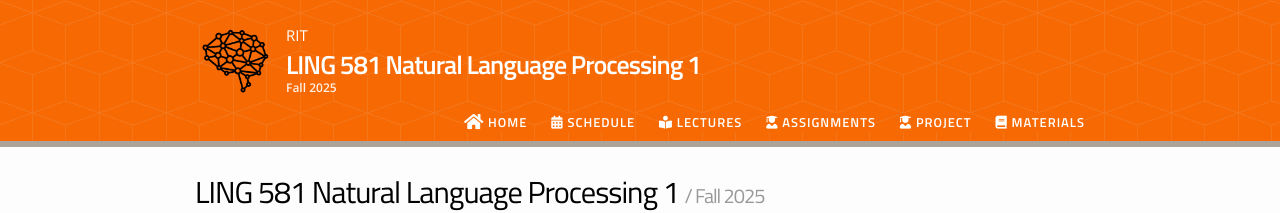
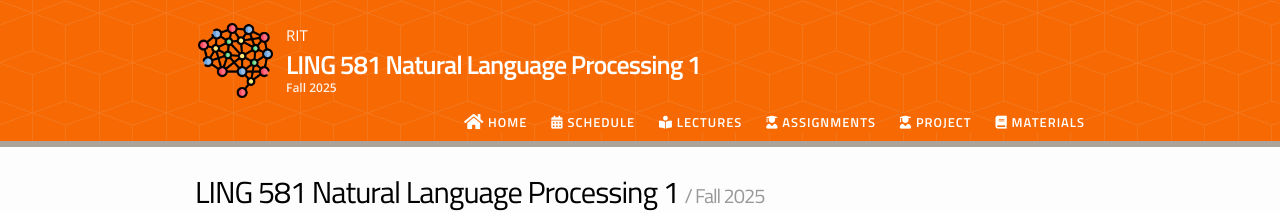
Before and after one commit to hksung/Fall25_LING581, a Jekyll site: the page built from index.md, in a window 1280 px wide. Shown: the top 213 px of the page. Built offline with Jekyll 4.4.1, drawn with Linux system fonts in a browser that asks for light colours; nearby versions of some CDN libraries.

Commit message:
Update header.html

```diff
--- a/_includes/header.html
+++ b/_includes/header.html
@@ -2,7 +2,7 @@
 
   <div class="wrapper" style="z-index: 100;">
       <table><tr>
-          <td><img width="75" src="{{ "/_images/logo.png" | prepend: site.baseurl }}" valign="middle"></td>
+          <td><img width="75" src="{{ "/_images/logo2.png" | prepend: site.baseurl }}" valign="middle"></td>
           <td style="padding-left:10px;"><a class="schoolname" style="font-size: 15px;" class="site-title" href="{{ site.schoolurl }}">{{ site.schoolname }}</a>
           <br/>
           <span style="margin-top: -2px;margin-bottom: -10px;" class="site-title"><a href="{{ site.baseurl }}/" title="{{ site.course_name }} / {{ site.course_semester }} - {{ site.schoolname }}"><b>{{ site.course_name }}</a></b></span>
```
